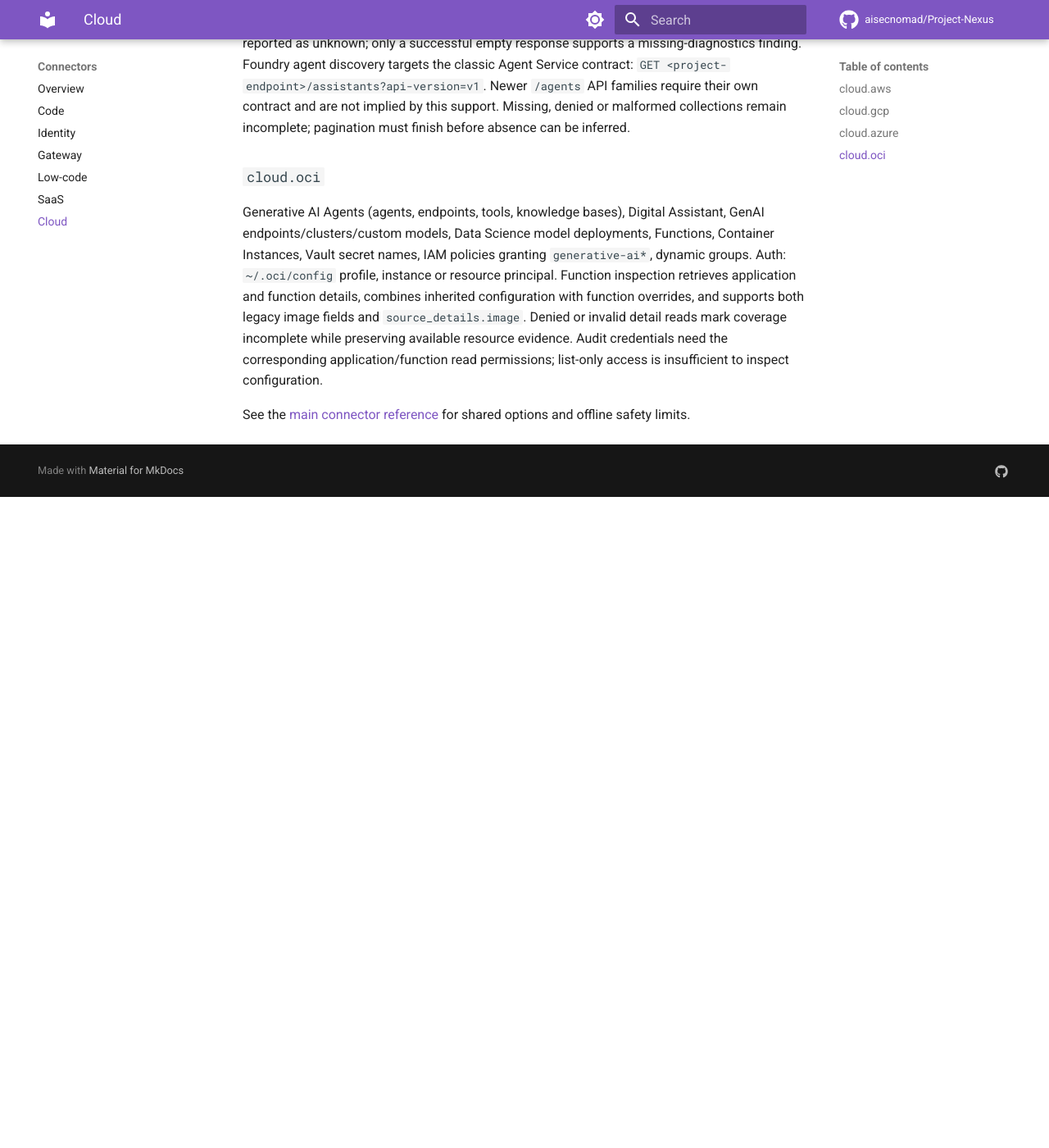
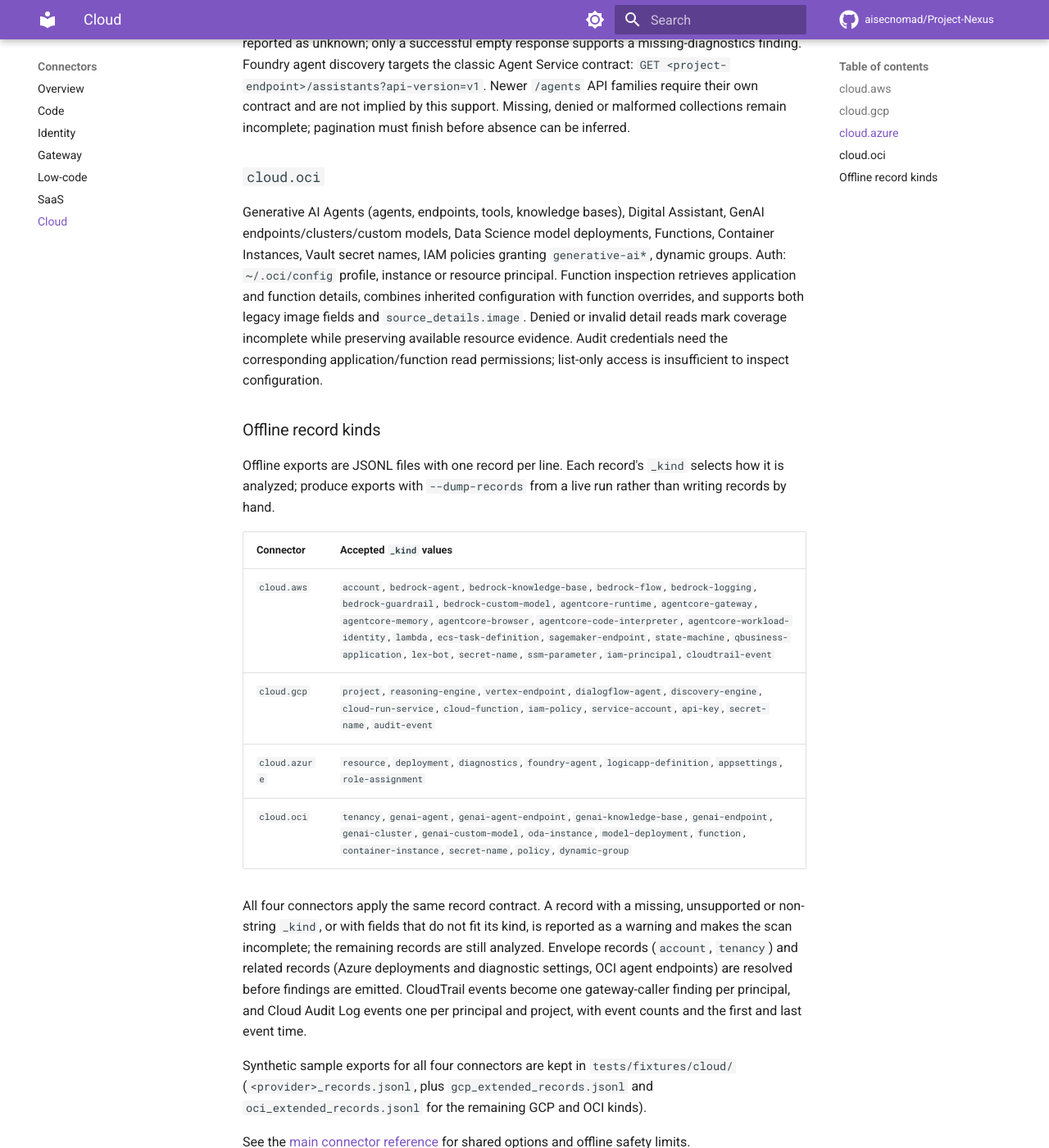
Before and after one commit to aisecnomad/Project-Nexus, an MkDocs documentation site: the page built from docs/connectors/cloud.md, in a window 1280 px wide and 1400 px high, scrolled down 2085 px. Shown: the whole window at 82% size. Built offline with MkDocs 1.6.1 and Material for MkDocs 9.7.7, drawn with Linux system fonts in a browser that asks for light colours; comment, search, counter and statistics services are not loaded; before the commit the page ends 2691 px from its top, so only the background shows below that.

Commit message:
Document the cloud connectors' offline record kinds
List the _kind values each cloud connector accepts in an offline export
and the shared record contract: unsupported or malformed records are
reported and make the scan incomplete while the rest are analyzed, and
how CloudTrail and Cloud Audit Log events aggregate into callers.

Co-Authored-By: Claude Opus 5.5 <noreply@anthropic.com>
Claude-Session: https://claude.ai/code/session_01UKfd7ioftUpC4P6iQuaTJC
Signed-off-by: Claude <noreply@anthropic.com>

```diff
--- a/docs/connectors/cloud.md
+++ b/docs/connectors/cloud.md
@@ -104,5 +104,31 @@ incomplete while preserving available resource evidence. Audit credentials need
 the corresponding application/function read permissions; list-only access is
 insufficient to inspect configuration.
 
+### Offline record kinds
+Offline exports are JSONL files with one record per line. Each record's `_kind`
+selects how it is analyzed; produce exports with `--dump-records` from a live
+run rather than writing records by hand.
+
+| Connector | Accepted `_kind` values |
+| --- | --- |
+| `cloud.aws` | `account`, `bedrock-agent`, `bedrock-knowledge-base`, `bedrock-flow`, `bedrock-logging`, `bedrock-guardrail`, `bedrock-custom-model`, `agentcore-runtime`, `agentcore-gateway`, `agentcore-memory`, `agentcore-browser`, `agentcore-code-interpreter`, `agentcore-workload-identity`, `lambda`, `ecs-task-definition`, `sagemaker-endpoint`, `state-machine`, `qbusiness-application`, `lex-bot`, `secret-name`, `ssm-parameter`, `iam-principal`, `cloudtrail-event` |
+| `cloud.gcp` | `project`, `reasoning-engine`, `vertex-endpoint`, `dialogflow-agent`, `discovery-engine`, `cloud-run-service`, `cloud-function`, `iam-policy`, `service-account`, `api-key`, `secret-name`, `audit-event` |
+| `cloud.azure` | `resource`, `deployment`, `diagnostics`, `foundry-agent`, `logicapp-definition`, `appsettings`, `role-assignment` |
+| `cloud.oci` | `tenancy`, `genai-agent`, `genai-agent-endpoint`, `genai-knowledge-base`, `genai-endpoint`, `genai-cluster`, `genai-custom-model`, `oda-instance`, `model-deployment`, `function`, `container-instance`, `secret-name`, `policy`, `dynamic-group` |
+
+All four connectors apply the same record contract. A record with a missing,
+unsupported or non-string `_kind`, or with fields that do not fit its kind, is
+reported as a warning and makes the scan incomplete; the remaining records are
+still analyzed. Envelope records (`account`, `tenancy`) and related records
+(Azure deployments and diagnostic settings, OCI agent endpoints) are resolved
+before findings are emitted. CloudTrail events become one gateway-caller
+finding per principal, and Cloud Audit Log events one per principal and
+project, with event counts and the first and last event time.
+
+Synthetic sample exports for all four connectors are kept in
+`tests/fixtures/cloud/` (`<provider>_records.jsonl`, plus
+`gcp_extended_records.jsonl` and `oci_extended_records.jsonl` for the remaining
+GCP and OCI kinds).
+
 
 See the [main connector reference](../connectors.md) for shared options and offline safety limits.
```
